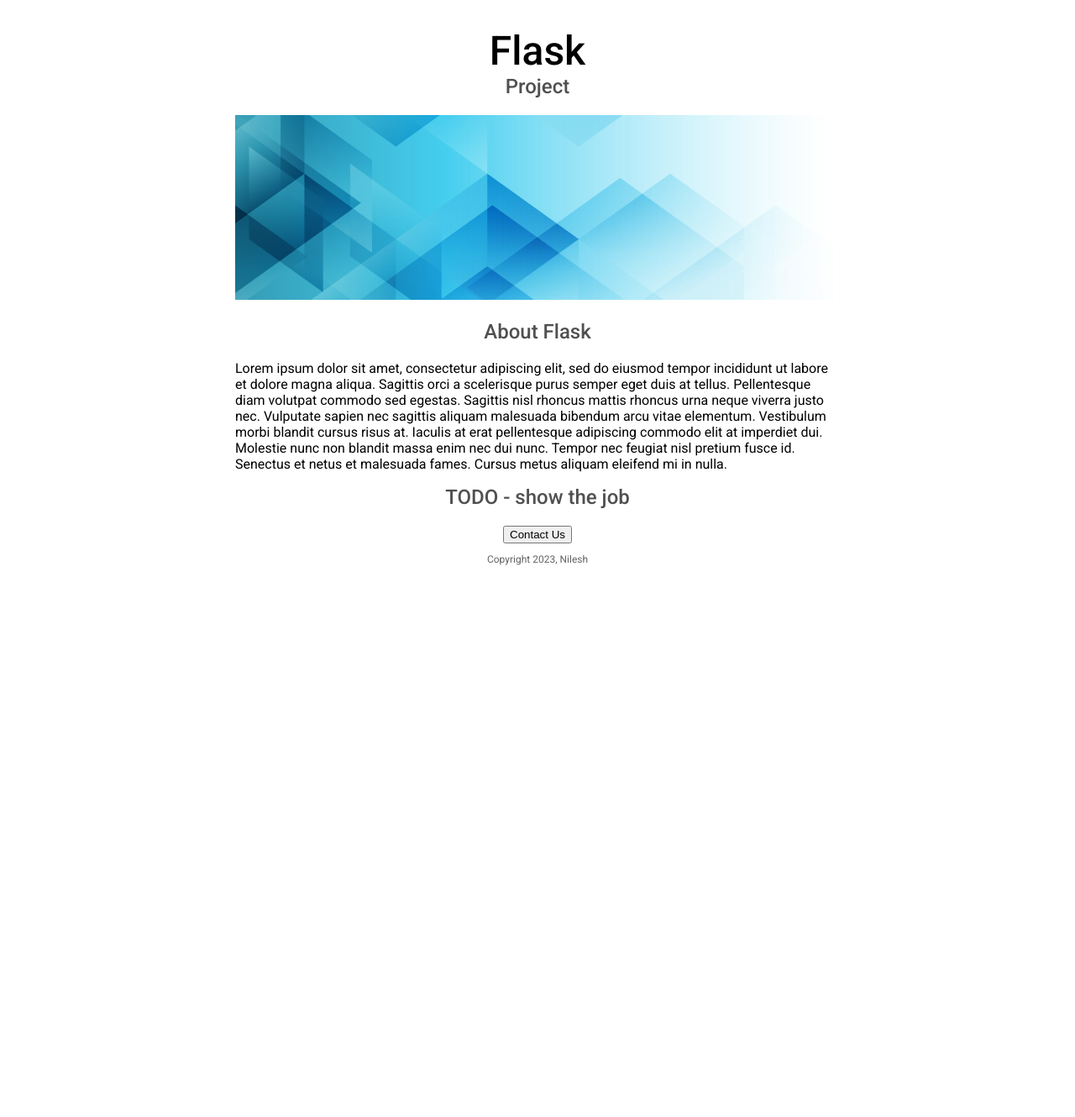
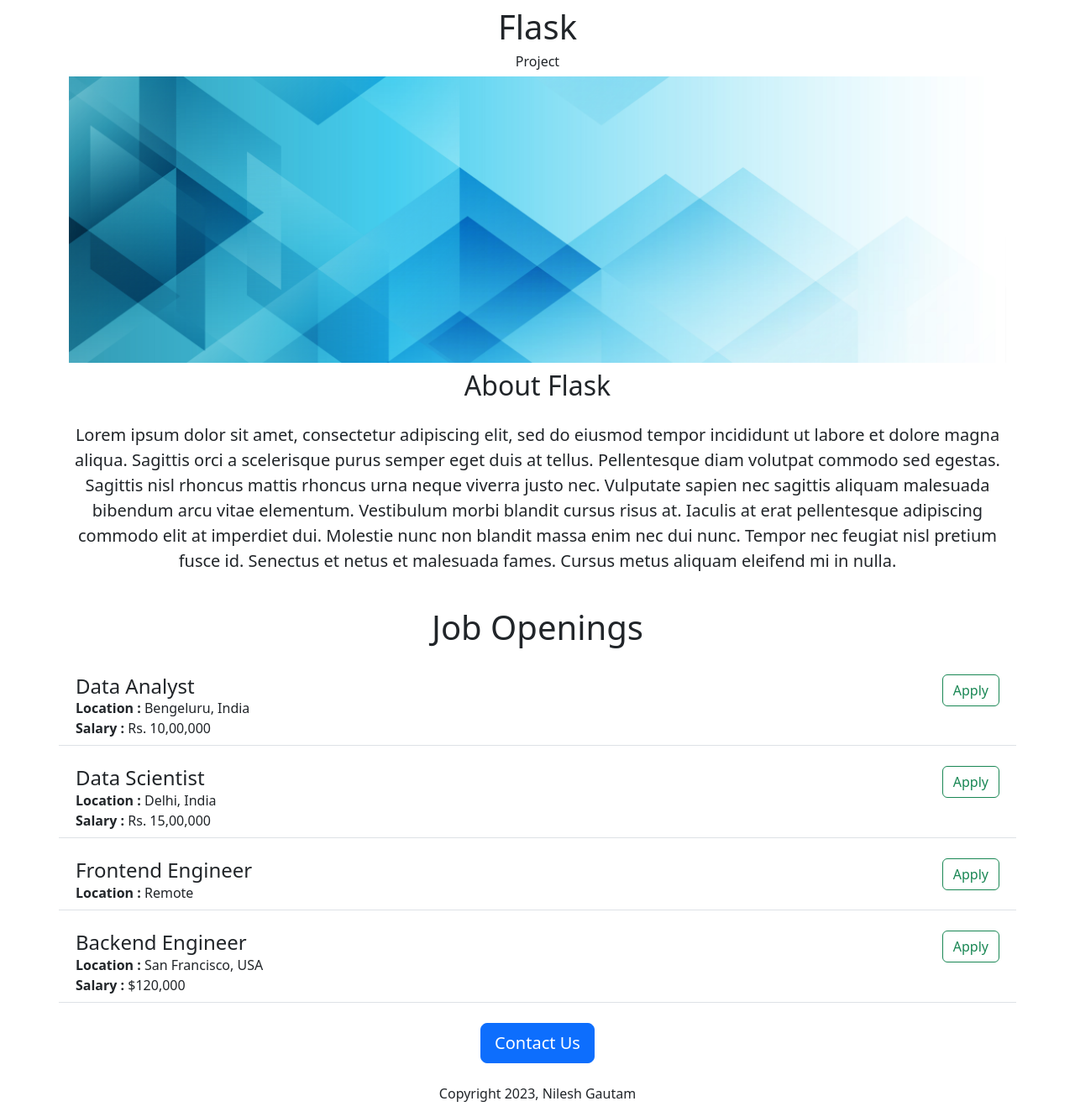
Before and after one commit to Omnipotent-coder0/flask-tutorial, a Flask app: page / in a window 1280 px wide. Shown: the whole page at 84% size. Before the commit the page ends 673 px from the top, so only its background shows below. Run offline with Flask 3, Linux system fonts and the light colour scheme.

Commit message:
Added dynamic data and API route
In this commit I have added data and an API for the flask tutorial as well as a new template for the job items

```diff
--- a/app.py
+++ b/app.py
@@ -1,12 +1,41 @@
-from flask import Flask, render_template
+from flask import Flask, render_template, jsonify
 
 app = Flask(__name__)
-# print(__name__)
+
+JOBS = [
+  {
+    'id': 1,
+    'title': 'Data Analyst',
+    'location': 'Bengeluru, India',
+    'salary': 'Rs. 10,00,000'
+  },
+  {
+    'id':2,
+    'title': 'Data Scientist',
+    'location': 'Delhi, India',
+    'salary': 'Rs. 15,00,000'
+  },
+  {
+    'id':3,
+    'title': 'Frontend Engineer',
+    'location': 'Remote'
+  },
+  {
+    'id':4,
+    'title': 'Backend Engineer',
+    'location': 'San Francisco, USA',
+    'salary': '$120,000'
+  }
+]
 
 @app.route('/')
 def hello_world():
   # return 'hello world'
-  return render_template('home.html')
+  return render_template('home.html' , jobs = JOBS,project_name = "Flask")
+
+@app.route('/api/jobs')
+def list_jobs():
+  return jsonify(JOBS)
 
 if __name__ == '__main__':
   print('hello this is inside if statement')
--- a/templates/home.html
+++ b/templates/home.html
@@ -5,64 +5,27 @@
     <meta name="viewport" content="width=device-width, initial-scale=1.0">
     <title>Flask web application</title>
     <link rel = 'icon' href = '/static/android-chrome-512x512.png'>
-
-    <link rel="preconnect" href="https://fonts.googleapis.com">
-    <link rel="preconnect" href="https://fonts.gstatic.com" crossorigin>
-    <link href="https://fonts.googleapis.com/css2?family=Roboto:ital,wght@0,100;0,300;0,400;0,500;0,700;0,900;1,100;1,300;1,400;1,500;1,700;1,900&display=swap" rel="stylesheet">
-  <!-- <link rel="stylesheet" href="style.css"> -->
-  <style>
-    body{
-      margin : 0;
-    }
-    #banner{
-      width : 100%;
-      max-height : 350px;
-      object-fit: cover;
-      margin-bottom : 20px;
-    }
-    #container{
-      max-width : 720px;
-      margin : 0 auto;
-    }
-    h1{
-        /* color : red; */
-      text-align : center;
-      font-size : 3rem;
-      font-family : Roboto;
-      font-weight : 500;
-      margin-bottom : 0;
-    }
-    h2{
-      text-align : center;
-      font-family : Roboto;
-      font-weight : 500;
-      margin-top : 0;
-      color : rgb(80,80,80);
-    }
-    .content{
-      font-family : Roboto;
-    }
-    .copyright{
-      text-align : center;
-      color : rgb(100,100,100);
-      font-family : Roboto;
-      font-size : 0.75rem;
-    }
-  </style>
+    <link href="https://cdn.jsdelivr.net/npm/bootstrap@5.3.2/dist/css/bootstrap.min.css" rel="stylesheet" integrity="sha384-T3c6CoIi6uLrA9TneNEoa7RxnatzjcDSCmG1MXxSR1GAsXEV/Dwwykc2MPK8M2HN" crossorigin="anonymous">
 </head>
 <body>
-  <div id = "container">
-    <h1>Flask</h1>
-    <h2>Project</h2>
-    <img id = "banner" src="static/banner.jpg" alt="banner image">
-    <h2>About Flask</h2>
-    <p class = 'content'>Lorem ipsum dolor sit amet, consectetur adipiscing elit, sed do eiusmod tempor incididunt ut labore et dolore magna aliqua. Sagittis orci a scelerisque purus semper eget duis at tellus. Pellentesque diam volutpat commodo sed egestas. Sagittis nisl rhoncus mattis rhoncus urna neque viverra justo nec. Vulputate sapien nec sagittis aliquam malesuada bibendum arcu vitae elementum. Vestibulum morbi blandit cursus risus at. Iaculis at erat pellentesque adipiscing commodo elit at imperdiet dui. Molestie nunc non blandit massa enim nec dui nunc. Tempor nec feugiat nisl pretium fusce id. Senectus et netus et malesuada fames. Cursus metus aliquam eleifend mi in nulla.</p>
+  <div class = 'container text-center'>
+    <h1 class = "mt-2">{{project_name}}</h1>
+    <h2 class = "fs-6">Project</h2>
+    <img class = "img-fluid" src="static/banner.jpg" alt="banner image">
+    <h2 class = "mt-2 mb-4">About Flask</h2>
+    <p class = "lead">Lorem ipsum dolor sit amet, consectetur adipiscing elit, sed do eiusmod tempor incididunt ut labore et dolore magna aliqua. Sagittis orci a scelerisque purus semper eget duis at tellus. Pellentesque diam volutpat commodo sed egestas. Sagittis nisl rhoncus mattis rhoncus urna neque viverra justo nec. Vulputate sapien nec sagittis aliquam malesuada bibendum arcu vitae elementum. Vestibulum morbi blandit cursus risus at. Iaculis at erat pellentesque adipiscing commodo elit at imperdiet dui. Molestie nunc non blandit massa enim nec dui nunc. Tempor nec feugiat nisl pretium fusce id. Senectus et netus et malesuada fames. Cursus metus aliquam eleifend mi in nulla.</p>
+    <br>
+    <h1 class = "mb-4">Job Openings</h1>
+    <div class = "jobs text-start mb-4">
+      {% for job in jobs %}
+        {% include "jobitems.html" %}
+      {% endfor %}
+    </div>
 
-    <h2>TODO - show the job<Nilesh></Nilesh></h2>
     <div style = "text-align:center;">
-      <button>Contact Us</button>
-      <p class = 'copyright'>
-        Copyright 2023, Nilesh
+      <button class = "btn btn-primary btn-lg">Contact Us</button>
+      <p class = "mt-4">
+        Copyright 2023, Nilesh Gautam
       </p>
     </div>
   </div>
--- /dev/null
+++ b/templates/jobitems.html
@@ -0,0 +1,12 @@
+<div class = "job-item mt-3 row border-bottom p-2">
+  <div class = "col-10">
+    <h4 class = "job-title mb-0">
+      {{job['title']}}
+    </h4>
+    <div class = "job-location mt-0"><b>Location : </b>{{job['location']}}</div>
+    {% if 'salary' in job %}
+    <div class = "job-salary mt-0"><b>Salary : </b>{{job['salary']}}</div>
+    {% endif %}
+  </div>
+  <div class = "job-apply-btn col-2 text-end"><button class = "btn btn-outline-success">Apply</button></div>
+</div>
```
